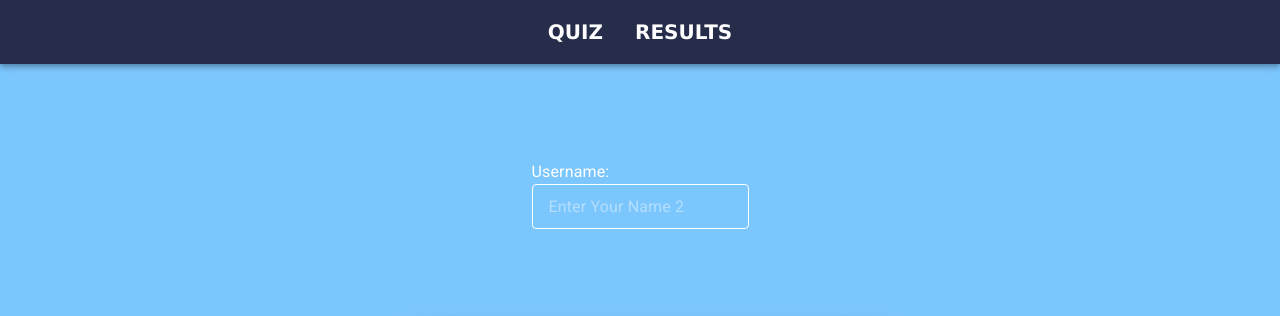
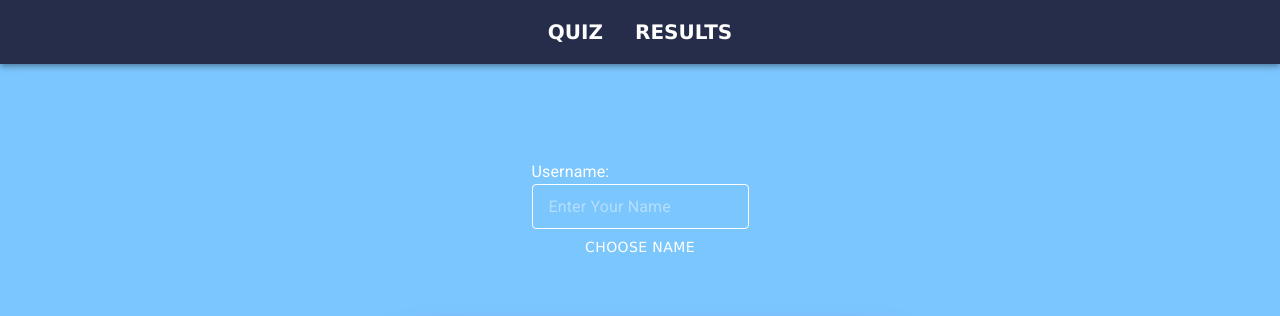
Before and after one commit to IlyaKrapivnoy/react_quiz_selftest, a React (Create React App) app: page / in a window 1280 px wide. Shown: the top 316 px of the page. Built offline with nearby package versions, Linux system fonts and the light colour scheme.

Commit message:
display userName

```diff
--- a/src/components/Quiz.jsx
+++ b/src/components/Quiz.jsx
@@ -7,8 +7,15 @@ const useStyles = makeStyles((theme) => ({
         border: '1px solid #fff',
         borderRadius: theme.shape.borderRadius,
         height: '45px',
+        minWidth: 200,
         padding: theme.spacing(2),
         color: '#fff',
+    },
+    userNameDisplay: {
+        height: '45px',
+        minWidth: 200,
+        display: 'flex',
+        alignItems: 'center',
     },
 }));
 
@@ -60,6 +67,7 @@ const Quiz = () => {
     const [showScore, setShowScore] = useState(false);
     const [score, setScore] = useState(0);
     const [username, setUsername] = useState('');
+    const [usernameInput, setUsernameInput] = useState(false);
 
     const handleAnswerButtonClick = (isCorrect) => {
         if (isCorrect === true) {
@@ -75,17 +83,31 @@ const Quiz = () => {
         }
     };
 
+    const handleUsernameInput = () => {
+        setUsernameInput(!usernameInput);
+    };
+
     return (
         <div className='wrapper'>
             <div className='userName'>
                 <Typography>Username:</Typography>
-                <InputBase
-                    variant='outlined'
-                    placeholder='Enter Your Name 2'
-                    className={classes.textField}
-                    onChange={(e) => setUsername(e.target.value)}
-                />
-                {username}
+                {usernameInput ? (
+                    // `${username}`
+                    <div className={classes.userNameDisplay}>{username}</div>
+                ) : (
+                    <InputBase
+                        variant='outlined'
+                        placeholder='Enter Your Name'
+                        className={classes.textField}
+                        onChange={(e) => setUsername(e.target.value)}
+                    />
+                )}
+                <Button
+                    onClick={handleUsernameInput}
+                    className={classes.buttonStyles}
+                >
+                    {usernameInput ? 'Change Name' : 'Choose Name'}
+                </Button>
             </div>
             <div className='app'>
                 {showScore ? (
@@ -93,7 +115,7 @@ const Quiz = () => {
                         You scored {score} out of {questions.length}
                         <div className='left-side-score-section'>
                             <Button
-                                onClick={() => {
+                                onClick={({ username, score }) => {
                                     setShowScore(false);
                                     setCurrentQuestion(0);
                                 }}
```
